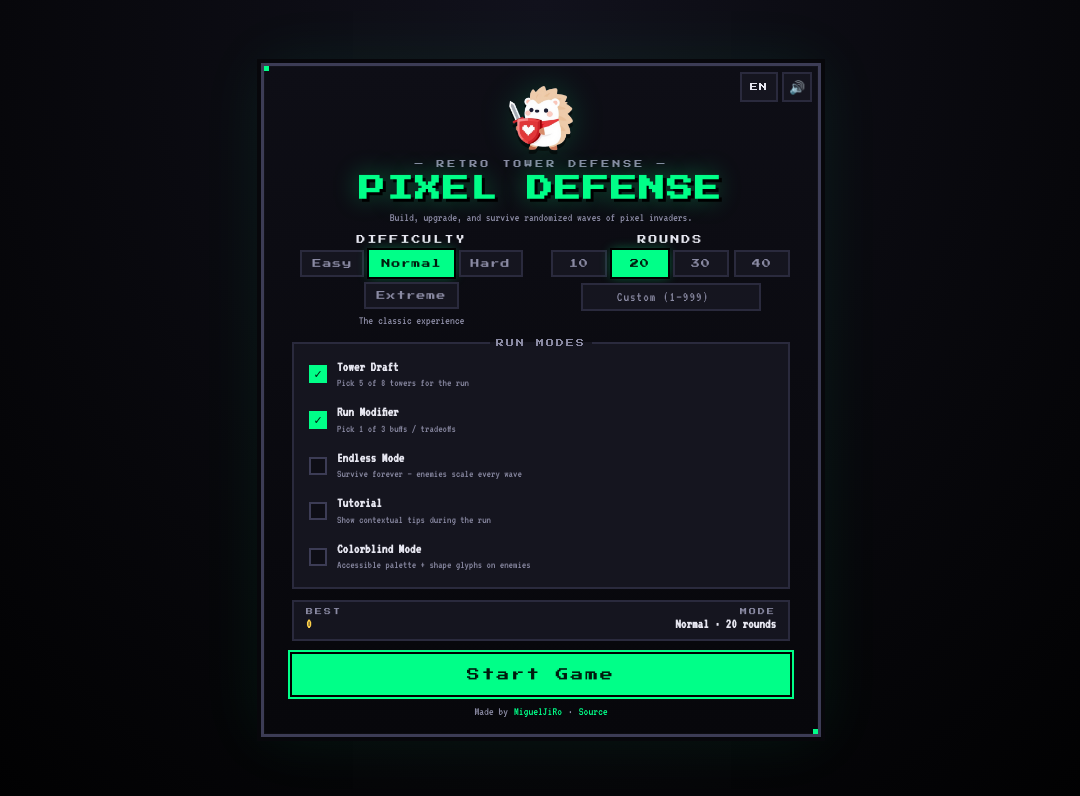
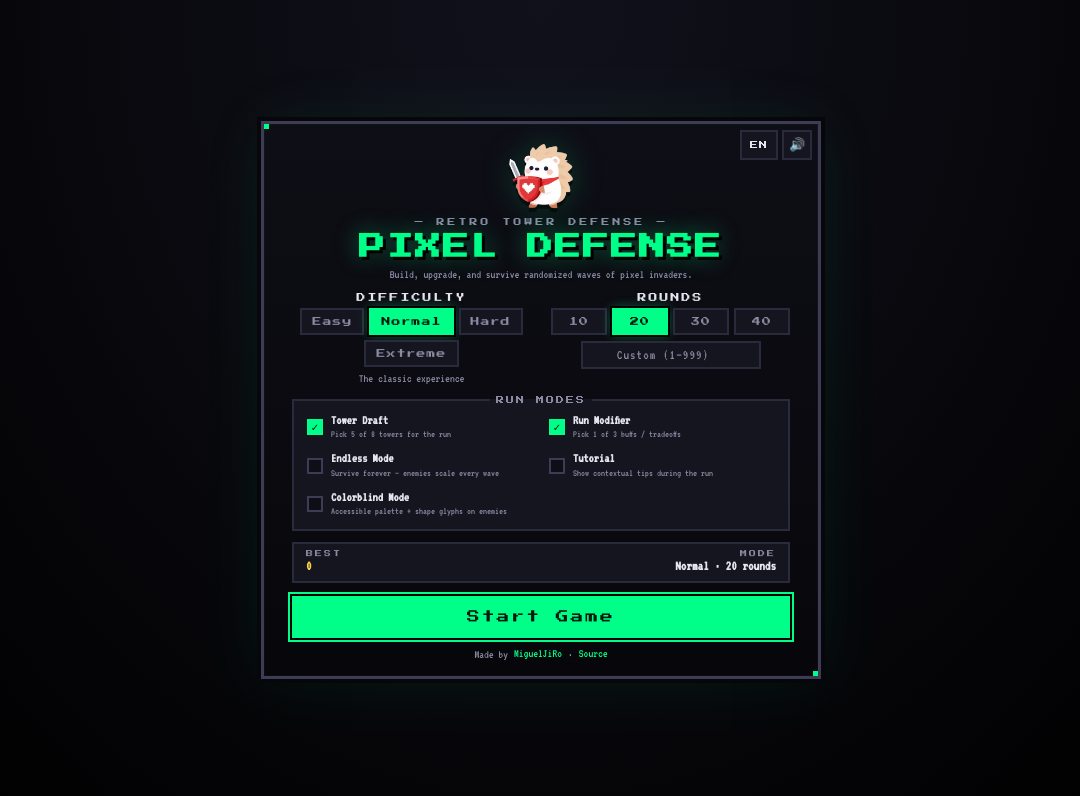
Before and after one commit to MiguelJiRo/Pixel-Defense, a React (Vite) app: page / in a window 1280 px wide. Shown: the top 796 px of the page, without its empty margins (99-1179 px from the left). Built offline with nearby package versions, Linux system fonts and the light colour scheme.

Commit message:
Fix start menu overflow when all run modes are listed (#10)

```diff
--- a/src/components/StartMenu.css
+++ b/src/components/StartMenu.css
@@ -220,11 +220,12 @@
 .run-modes {
   border: 2px solid var(--line);
   background: var(--bg-2);
-  padding: 8px 10px 10px;
+  padding: 6px 8px 8px;
   margin-bottom: clamp(8px, 1.4vh, 14px);
-  display: flex;
-  flex-direction: column;
-  gap: 6px;
+  display: grid;
+  grid-template-columns: 1fr 1fr;
+  column-gap: 6px;
+  row-gap: 4px;
 }
 
 .run-modes legend {
@@ -234,17 +235,19 @@
   color: var(--text-dim);
   text-transform: uppercase;
   padding: 0 6px;
+  grid-column: 1 / -1;
 }
 
 .mode-checkbox {
   display: flex;
   align-items: center;
-  gap: 10px;
+  gap: 8px;
   cursor: pointer;
-  padding: 4px 4px;
+  padding: 3px 4px;
   user-select: none;
   border: 1px solid transparent;
   transition: border-color 0.15s, background 0.15s;
+  min-width: 0;
 }
 
 .mode-checkbox:hover {
@@ -259,8 +262,8 @@
 }
 
 .mode-box {
-  width: 18px;
-  height: 18px;
+  width: 16px;
+  height: 16px;
   flex-shrink: 0;
   display: inline-flex;
   align-items: center;
@@ -268,7 +271,7 @@
   border: 2px solid var(--line-strong);
   background: var(--bg-1);
   font-family: var(--font-display);
-  font-size: 11px;
+  font-size: 10px;
   color: transparent;
   transition: all 0.15s;
 }
@@ -287,23 +290,40 @@
 .mode-label {
   display: flex;
   flex-direction: column;
-  gap: 1px;
+  gap: 0;
   text-align: left;
   flex: 1;
   min-width: 0;
 }
 
 .mode-name {
-  font-size: 14px;
+  font-size: 13px;
   font-weight: 700;
   color: var(--text);
   line-height: 1.1;
+  white-space: nowrap;
+  overflow: hidden;
+  text-overflow: ellipsis;
 }
 
 .mode-hint {
-  font-size: 11px;
+  font-size: 10px;
   color: var(--text-dim);
   line-height: 1.2;
+  white-space: nowrap;
+  overflow: hidden;
+  text-overflow: ellipsis;
+}
+
+/* Single column on very narrow widths */
+@media (max-width: 460px) {
+  .run-modes { grid-template-columns: 1fr; }
+}
+
+/* Hide hints when vertical room is tight to keep all checkboxes visible */
+@media (max-height: 720px) {
+  .mode-hint { display: none; }
+  .mode-checkbox { padding: 2px 4px; }
 }
 
 .summary-row {
```
